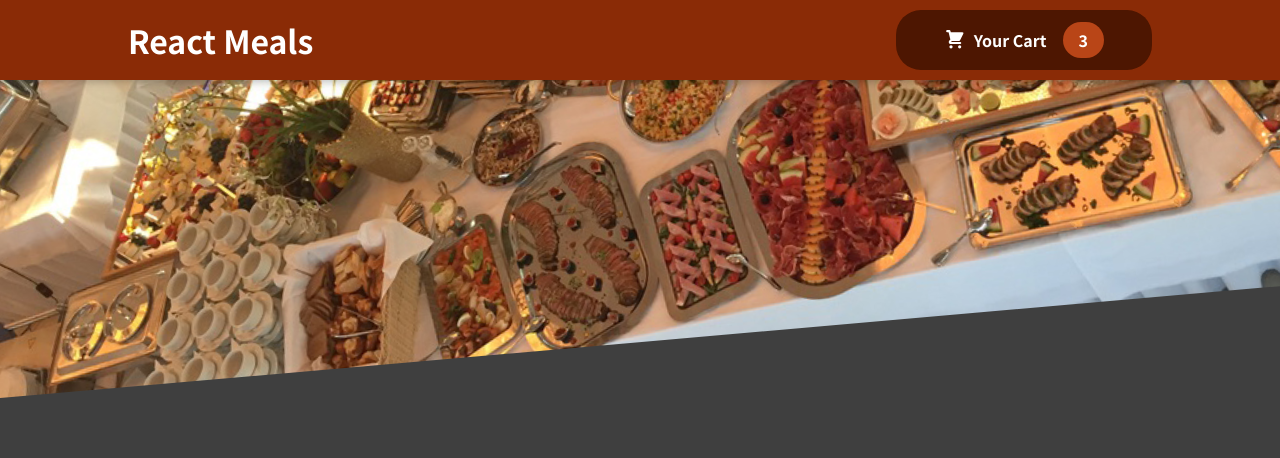
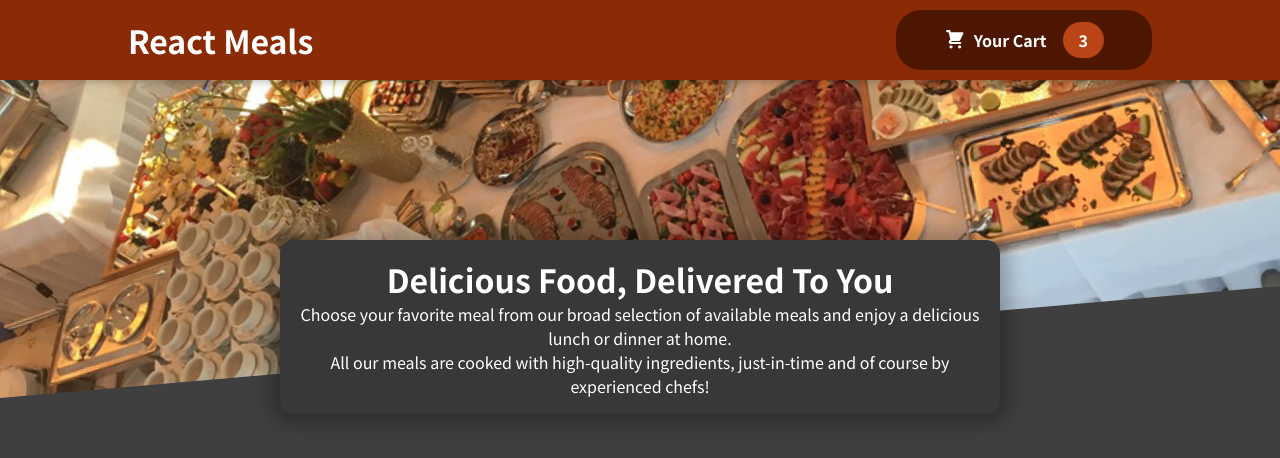
Before and after one commit to Marknjo/meals-app, a React (Vite) app: page / in a window 1280 px wide. Shown: the top 458 px of the page. Built offline with nearby package versions, Linux system fonts and the light colour scheme.

Commit message:
Add showing of meals items summary component

```diff
--- a/src/App.tsx
+++ b/src/App.tsx
@@ -1,9 +1,13 @@
 import Header from './components/Layouts/Header';
+import Meals from './components/Meals/Meals';
 
 const App = () => {
   return (
     <>
       <Header />
+      <main>
+        <Meals />
+      </main>
     </>
   );
 };
--- /dev/null
+++ b/src/components/Meals/Meals.tsx
@@ -0,0 +1,14 @@
+import MealsSummary from './MealsSummary';
+
+const Meals = () => {
+  return (
+    <>
+      {/* Meals Summary */}
+      <MealsSummary />
+
+      {/* Meals Items */}
+    </>
+  );
+};
+
+export default Meals;
--- /dev/null
+++ b/src/components/Meals/MealsSummary.module.css
@@ -0,0 +1,18 @@
+.summary {
+    text-align: center;
+    max-width: 72rem;
+    width: 90%;
+    margin: auto;
+    margin-top: -16rem;
+    position: relative;
+    background-color: #383838;
+    color: white;
+    border-radius: 1.4rem;
+    padding: 1.6rem;
+    box-shadow: 0 1px 1.8rem 1rem rgba(0, 0, 0, 0.25);
+  }
+
+  .summary h2 {
+    font-size: 3.2rem;
+    margin-top: 0;
+  }
--- /dev/null
+++ b/src/components/Meals/MealsSummary.tsx
@@ -0,0 +1,19 @@
+import styles from './MealsSummary.module.css';
+
+const MealsSummary = () => {
+  return (
+    <div className={styles.summary}>
+      <h2>Delicious Food, Delivered To You</h2>
+      <p>
+        Choose your favorite meal from our broad selection of available meals
+        and enjoy a delicious lunch or dinner at home.
+      </p>
+      <p>
+        All our meals are cooked with high-quality ingredients, just-in-time and
+        of course by experienced chefs!
+      </p>
+    </div>
+  );
+};
+
+export default MealsSummary;
```
